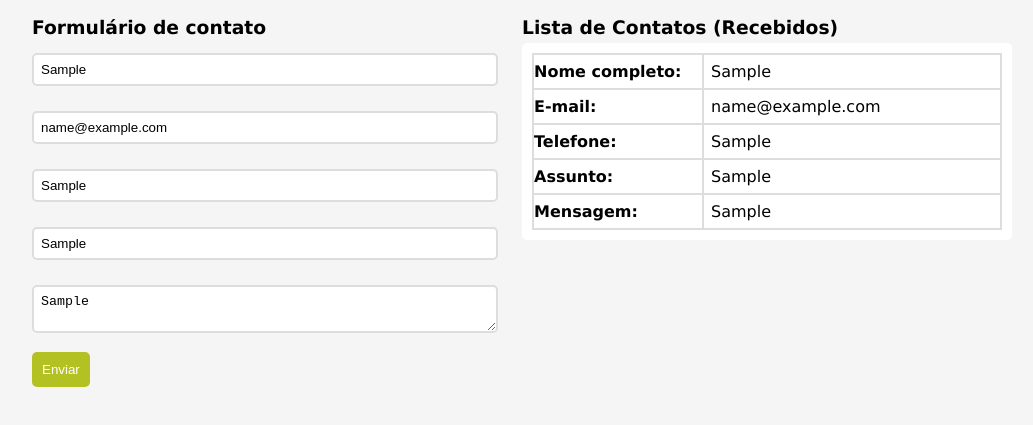
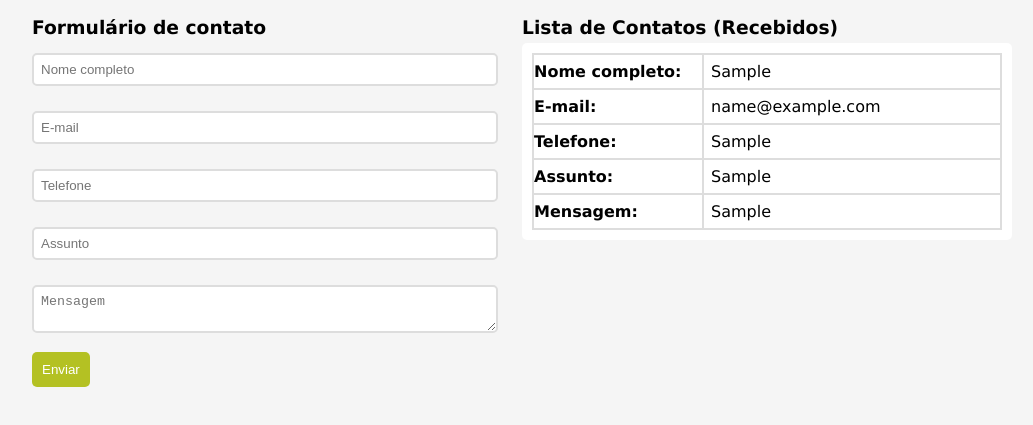
Before and after one commit to GuhStvo/CadastroFor, a plain HTML site: page aula07.html in a window 1280 px wide. Both pictures are taken after typing "Sample", "name@example.com", "Sample", "Sample", "Sample" into the empty fields and a click on the button "Enviar". Shown: the part 41-466 px from the top of the page, without its empty margins (118-1151 px from the left). Drawn offline with Linux system fonts and the light colour scheme.

Commit message:
Adição de "required" nos inputs e resetar formulário ao enviar dados

```diff
--- a/assets/js/aula07.js
+++ b/assets/js/aula07.js
@@ -32,6 +32,7 @@ formContato.addEventListener('submit', (event) => {
         msg.push(formContato.mensagem.value);
 
         gerarLista()
+        formContato.reset()
     }
 })
 
--- a/aula07.html
+++ b/aula07.html
@@ -15,27 +15,27 @@
             <form name="form-contato" id="form-contato" autocomplete="off">
                 <div class="row">
                     <div class="col-12">
-                        <input type="text" name="nome" class="form-input" placeholder="Nome completo">
+                        <input type="text" name="nome" class="form-input" required placeholder="Nome completo">
                     </div>
                 </div>
                 <div class="row">
                     <div class="col-12">
-                        <input type="text" name="email" class="form-input" placeholder="E-mail">
+                        <input type="text" name="email" class="form-input" required placeholder="E-mail">
                     </div>
                 </div>
                 <div class="row">
                     <div class="col-12">
-                        <input type="text" name="telefone" class="form-input" placeholder="Telefone">
+                        <input type="text" name="telefone" class="form-input" required placeholder="Telefone">
                     </div>
                 </div>
                 <div class="row">
                     <div class="col-12">
-                        <input type="text" name="assunto" class="form-input" placeholder="Assunto">
+                        <input type="text" name="assunto" class="form-input" required placeholder="Assunto">
                     </div>
                 </div>
                 <div class="row">
                     <div class="col-12">
-                        <textarea name="mensagem" id="mensagem" class="form-input" placeholder="Mensagem"></textarea>
+                        <textarea name="mensagem" id="mensagem" class="form-input" required placeholder="Mensagem"></textarea>
                     </div>
                 </div>
                 <button class="button button-send">Enviar</button>
```
